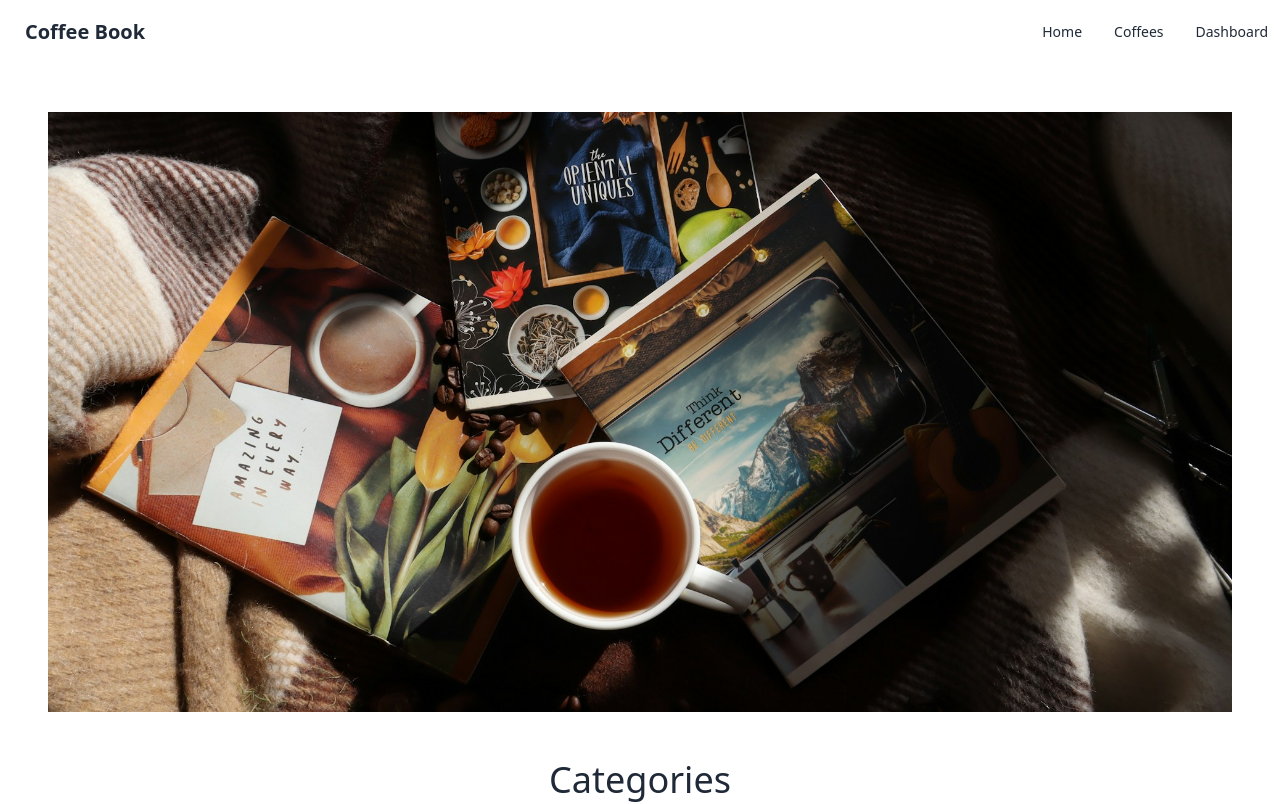
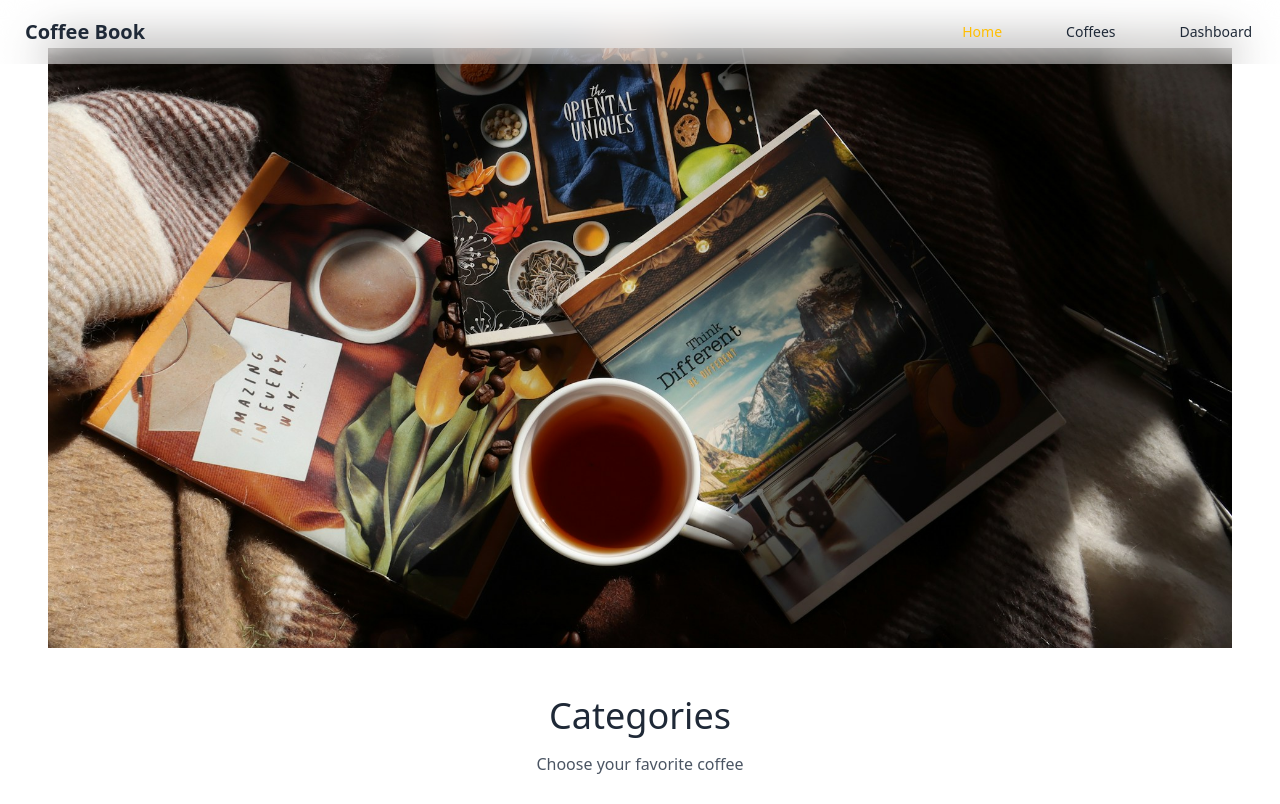
Before and after one commit to miftah1299/coffee-book, a React (Vite) app: page / in a window 1280 px wide. Shown: the top 804 px of the page. Built offline with nearby package versions, Linux system fonts and the light colour scheme.

Commit message:
refactor Navbar component to use NavLink for active styling and improve navigation

```diff
--- a/src/components/Navbar.jsx
+++ b/src/components/Navbar.jsx
@@ -1,9 +1,9 @@
-import { Link } from "react-router-dom";
+import { NavLink } from "react-router-dom";
 
 const Navbar = () => {
     return (
-        <nav>
-            <div className="navbar bg-base-100">
+        <nav className="font-medium">
+            <div className="navbar backdrop-blur-xl bg-white/30 fixed z-50">
                 <div className="navbar-start">
                     <div className="dropdown">
                         <div
@@ -30,18 +30,87 @@ const Navbar = () => {
                             tabIndex={0}
                             className="menu menu-sm dropdown-content bg-base-100 rounded-box z-[1] mt-3 w-52 p-2 shadow"
                         >
-                            <Link to="/">Home</Link>
-                            <Link to="/coffees">Coffees</Link>
-                            <Link to="/dashboard">Dashboard</Link>
+                            <NavLink
+                                to="/"
+                                className={({ isActive }) =>
+                                    `tab ${
+                                        isActive
+                                            ? "text-warning"
+                                            : "hover:text-warning"
+                                    }`
+                                }
+                            >
+                                Home
+                            </NavLink>
+                            <NavLink
+                                to="/coffees"
+                                className={({ isActive }) =>
+                                    `tab ${
+                                        isActive
+                                            ? "text-warning"
+                                            : "hover:text-warning"
+                                    }`
+                                }
+                            >
+                                Coffees
+                            </NavLink>
+                            <NavLink
+                                to="/dashboard"
+                                className={({ isActive }) =>
+                                    `tab ${
+                                        isActive
+                                            ? "text-warning"
+                                            : "hover:text-warning"
+                                    }`
+                                }
+                            >
+                                Dashboard
+                            </NavLink>
                         </ul>
                     </div>
-                    <Link className="btn btn-ghost hover:bg-transparent text-xl">Coffee Book</Link>
+                    <NavLink className="btn btn-ghost hover:bg-transparent text-xl">
+                        Coffee Book
+                    </NavLink>
                 </div>
+
                 <div className="navbar-end hidden lg:flex">
                     <ul className="menu menu-horizontal px-1 gap-8">
-                        <Link to="/">Home</Link>
-                        <Link to="/coffees">Coffees</Link>
-                        <Link to="/dashboard">Dashboard</Link>
+                        <NavLink
+                            to="/"
+                            className={({ isActive }) =>
+                                `tab ${
+                                    isActive
+                                        ? "text-warning"
+                                        : "hover:text-warning"
+                                }`
+                            }
+                        >
+                            Home
+                        </NavLink>
+                        <NavLink
+                            to="/coffees"
+                            className={({ isActive }) =>
+                                `tab ${
+                                    isActive
+                                        ? "text-warning"
+                                        : "hover:text-warning"
+                                }`
+                            }
+                        >
+                            Coffees
+                        </NavLink>
+                        <NavLink
+                            to="/dashboard"
+                            className={({ isActive }) =>
+                                `tab ${
+                                    isActive
+                                        ? "text-warning"
+                                        : "hover:text-warning"
+                                }`
+                            }
+                        >
+                            Dashboard
+                        </NavLink>
                     </ul>
                 </div>
             </div>
```
